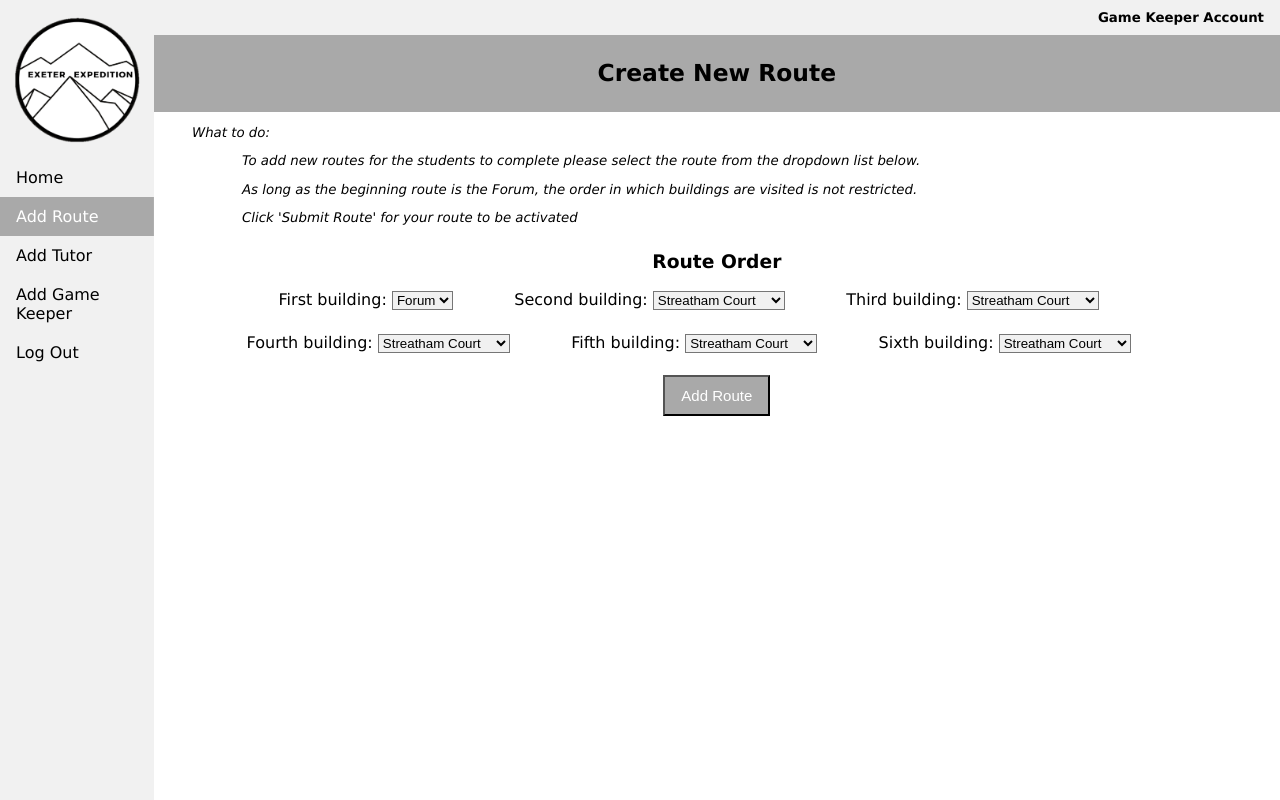
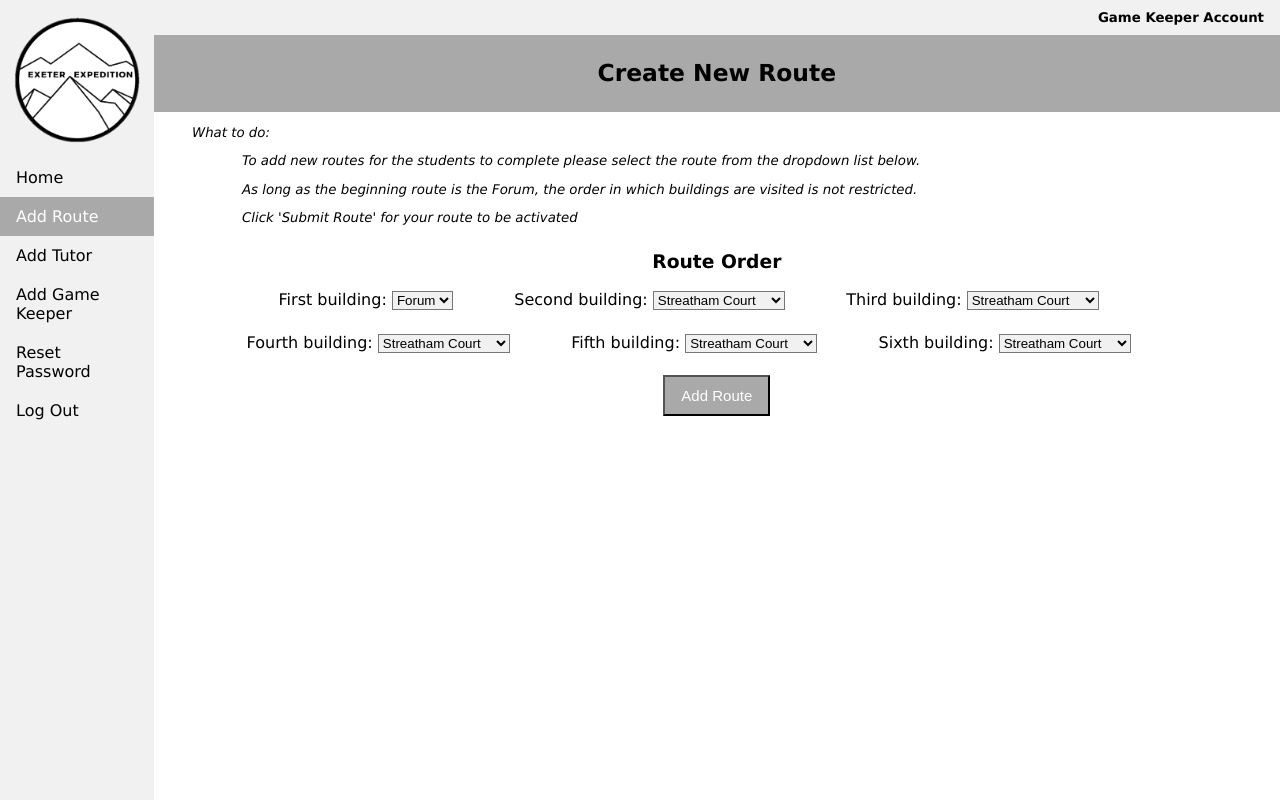
Before and after one commit to Jamie-Nottage/GroupSoftwareEngineering, a Flask app: template Login validation test app/templates/add-route.html in a window 1280 px wide. Run offline with Flask 2, Linux system fonts and the light colour scheme; the template is opened without the code that fills it, so the values that code supplies are empty; some libraries are stand-ins or nearby versions.

Commit message:
Add new side bar element

```diff
--- a/Login validation test app/templates/add-game-keeper.html
+++ b/Login validation test app/templates/add-game-keeper.html
@@ -11,6 +11,7 @@
             <li><a type="button" href='/add-route'>Add Route</a></li>
             <li><a type="button" href='/add-tutor'>Add Tutor</a></li>
             <li><a class="active" type="button" href='/add-game-keeper'>Add Game Keeper</a></li>
+            <li><a type="button" href='/reset-password'>Reset Password</a></li>
             <li><a type="button" href='/logout'>Log Out</a></li>
         </ul>
 
--- a/Login validation test app/templates/add-route.html
+++ b/Login validation test app/templates/add-route.html
@@ -13,6 +13,7 @@
             <li><a class="active" type="button" href='/add-route'>Add Route</a></li>
             <li><a type="button" href='/add-tutor'>Add Tutor</a></li>
             <li><a type="button" href='/add-game-keeper'>Add Game Keeper</a></li>
+            <li><a type="button" href='/reset-password'>Reset Password</a></li>
             <li><a type="button" href='/logout'>Log Out</a></li>
         </ul>
 
--- a/Login validation test app/templates/add-tutor.html
+++ b/Login validation test app/templates/add-tutor.html
@@ -13,6 +13,7 @@
             <li><a type="button" href='/add-route'>Add Route</a></li>
             <li><a class="active" type="button" href='/add-tutor'>Add Tutor</a></li>
             <li><a type="button" href='/add-game-keeper'>Add Game Keeper</a></li>
+            <li><a type="button" href='/reset-password'>Reset Password</a></li>
             <li><a type="button" href='/logout'>Log Out</a></li>
         </ul>
 
```
